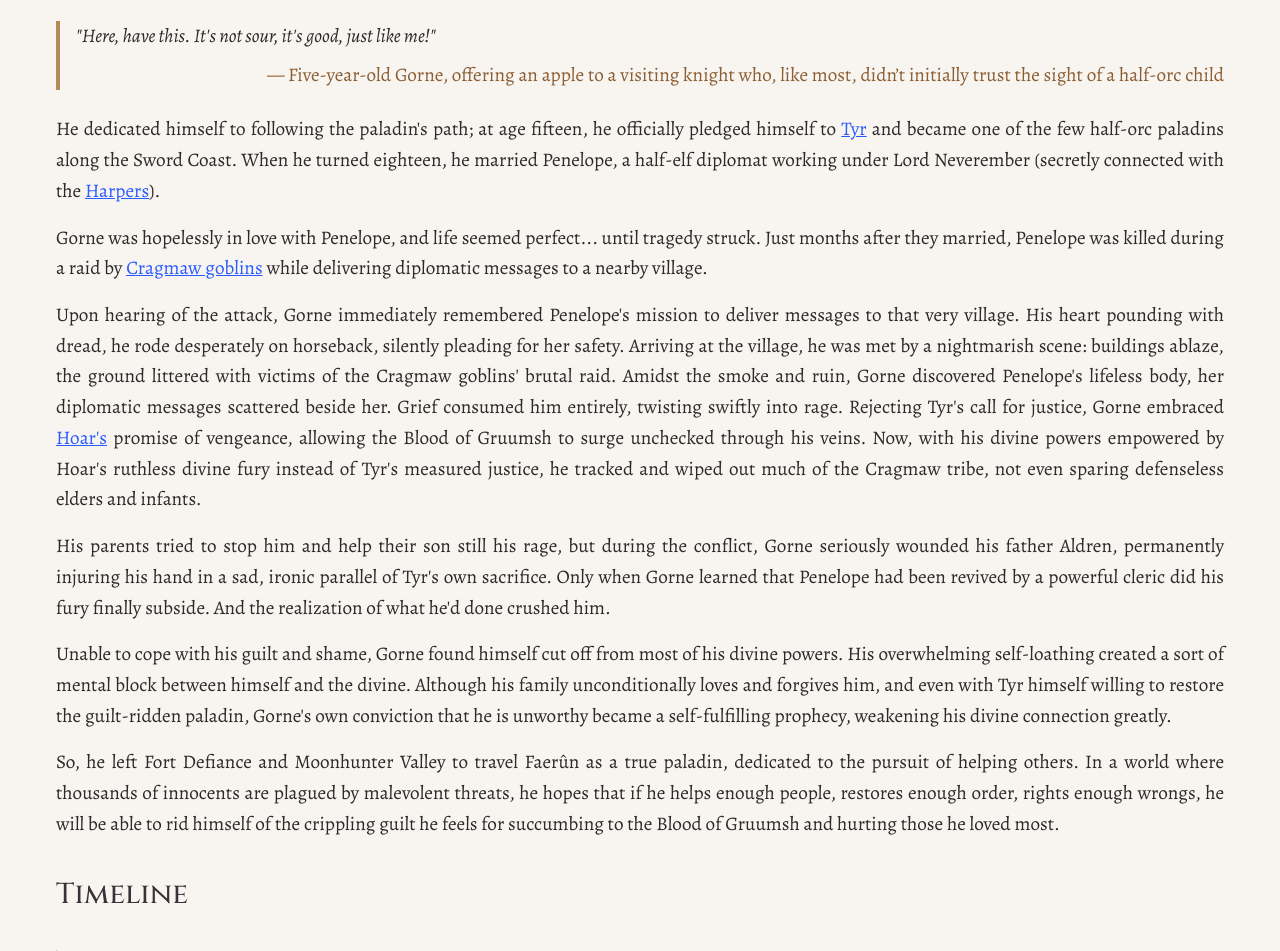
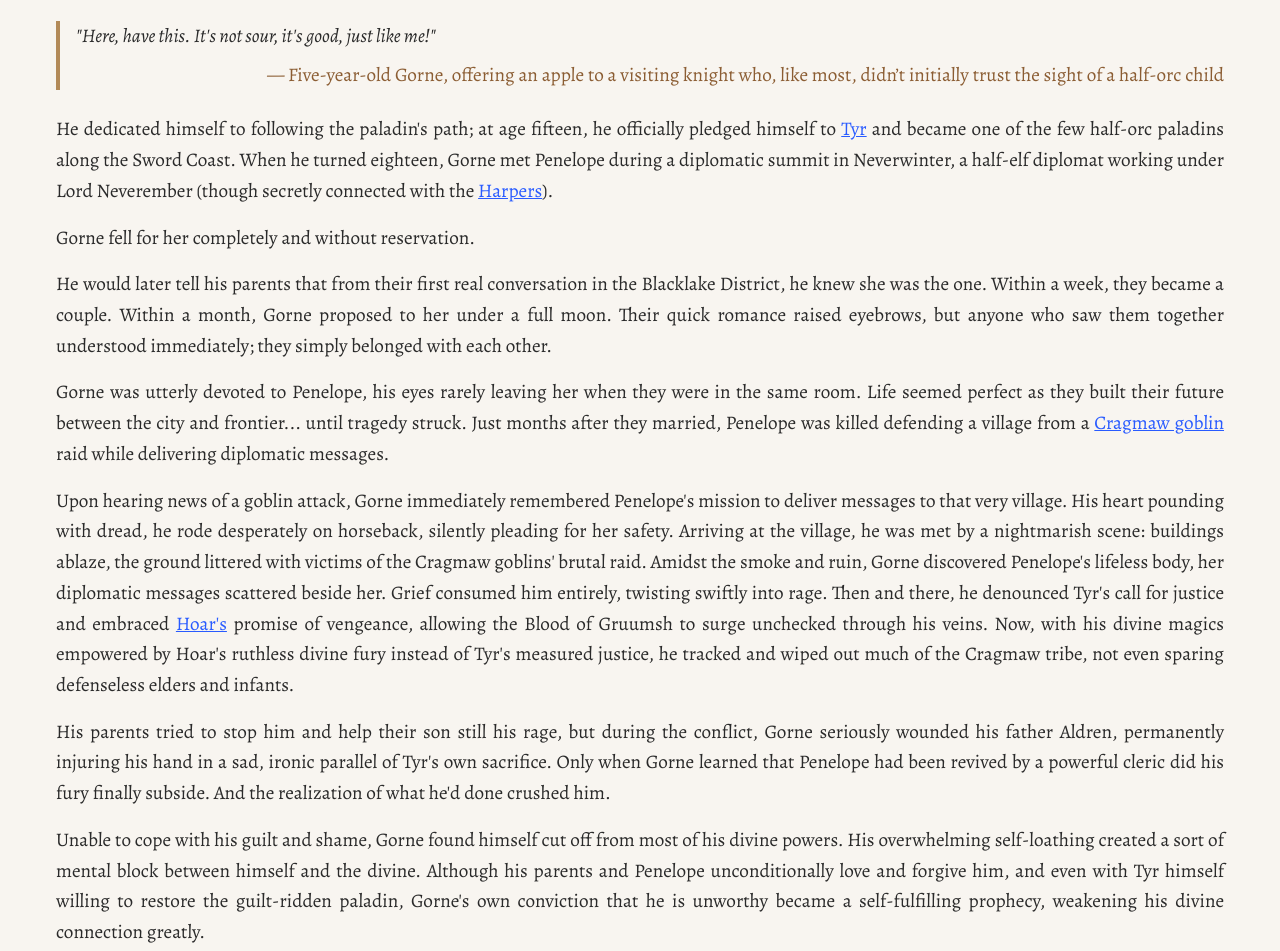
Before and after one commit to larsenwald/Gorne-OC-knowledge-base, a plain HTML site: page index.html in a window 1280 px wide. Shown: the part 1109-2060 px from the top of the page. Drawn offline with nearby package versions, Linux system fonts and the light colour scheme.

Commit message:
content changes

```diff
--- a/index.html
+++ b/index.html
@@ -948,32 +948,46 @@
           he officially pledged himself to
           <span class="term" data-term="tyr">Tyr</span> and became one of the
           few half-orc paladins along the Sword Coast. When he turned eighteen,
-          he married Penelope, a half-elf diplomat working under Lord Neverember
-          (secretly connected with the
+          Gorne met Penelope during a diplomatic summit in Neverwinter, a
+          half-elf diplomat working under Lord Neverember (though secretly
+          connected with the
           <span class="term" data-term="harpers">Harpers</span>).
         </p>
 
+        <p>Gorne fell for her completely and without reservation.</p>
+
         <p>
-          Gorne was hopelessly in love with Penelope, and life seemed perfect...
-          until tragedy struck. Just months after they married, Penelope was
-          killed during a raid by
-          <span class="term" data-term="cragmaw-goblins">Cragmaw goblins</span>
-          while delivering diplomatic messages to a nearby village.
+          He would later tell his parents that from their first real
+          conversation in the Blacklake District, he knew she was the one.
+          Within a week, they became a couple. Within a month, Gorne proposed to
+          her under a full moon. Their quick romance raised eyebrows, but anyone
+          who saw them together understood immediately; they simply belonged
+          with each other.
         </p>
 
         <p>
-          Upon hearing of the attack, Gorne immediately remembered Penelope's
-          mission to deliver messages to that very village. His heart pounding
-          with dread, he rode desperately on horseback, silently pleading for
-          her safety. Arriving at the village, he was met by a nightmarish
-          scene: buildings ablaze, the ground littered with victims of the
-          Cragmaw goblins' brutal raid. Amidst the smoke and ruin, Gorne
+          Gorne was utterly devoted to Penelope, his eyes rarely leaving her
+          when they were in the same room. Life seemed perfect as they built
+          their future between the city and frontier... until tragedy struck.
+          Just months after they married, Penelope was killed defending a
+          village from a
+          <span class="term" data-term="cragmaw-goblins">Cragmaw goblin</span>
+          raid while delivering diplomatic messages.
+        </p>
+
+        <p>
+          Upon hearing news of a goblin attack, Gorne immediately remembered
+          Penelope's mission to deliver messages to that very village. His heart
+          pounding with dread, he rode desperately on horseback, silently
+          pleading for her safety. Arriving at the village, he was met by a
+          nightmarish scene: buildings ablaze, the ground littered with victims
+          of the Cragmaw goblins' brutal raid. Amidst the smoke and ruin, Gorne
           discovered Penelope's lifeless body, her diplomatic messages scattered
           beside her. Grief consumed him entirely, twisting swiftly into rage.
-          Rejecting Tyr's call for justice, Gorne embraced
+          Then and there, he denounced Tyr's call for justice and embraced
           <span class="term" data-term="hoar">Hoar's</span> promise of
           vengeance, allowing the Blood of Gruumsh to surge unchecked through
-          his veins. Now, with his divine powers empowered by Hoar's ruthless
+          his veins. Now, with his divine magics empowered by Hoar's ruthless
           divine fury instead of Tyr's measured justice, he tracked and wiped
           out much of the Cragmaw tribe, not even sparing defenseless elders and
           infants.
@@ -992,9 +1006,9 @@
           Unable to cope with his guilt and shame, Gorne found himself cut off
           from most of his divine powers. His overwhelming self-loathing created
           a sort of mental block between himself and the divine. Although his
-          family unconditionally loves and forgives him, and even with Tyr
-          himself willing to restore the guilt-ridden paladin, Gorne's own
-          conviction that he is unworthy became a self-fulfilling prophecy,
+          parents and Penelope unconditionally love and forgive him, and even
+          with Tyr himself willing to restore the guilt-ridden paladin, Gorne's
+          own conviction that he is unworthy became a self-fulfilling prophecy,
           weakening his divine connection greatly.
         </p>
 
@@ -1155,12 +1169,13 @@
           />
           <h3>Penelope <span class="relationship-type family">Wife</span></h3>
           <p>
-            A half-elven diplomat who worked under Lord Neverember in
+            A half-elven bard and diplomat who worked under Lord Neverember in
             Neverwinter, Penelope was secretly an agent of the Harpers,
             gathering intelligence to ensure the city's rebuilding served the
-            common good. She met Gorne during a diplomatic mission to Fort
-            Defiance and was immediately struck by his unique perspective as a
-            half-orc raised between two cultures.
+            common good. Like many Harpers, she used her musical talents to
+            gather information while appearing to simply entertain. She met
+            Gorne during a diplomatic summit in Neverwinter and was drawn to his
+            unique perspective as a half-orc raised between two cultures.
           </p>
           <p>
             Their marriage was one of Gorne's happiest moments in his life. Her
```
